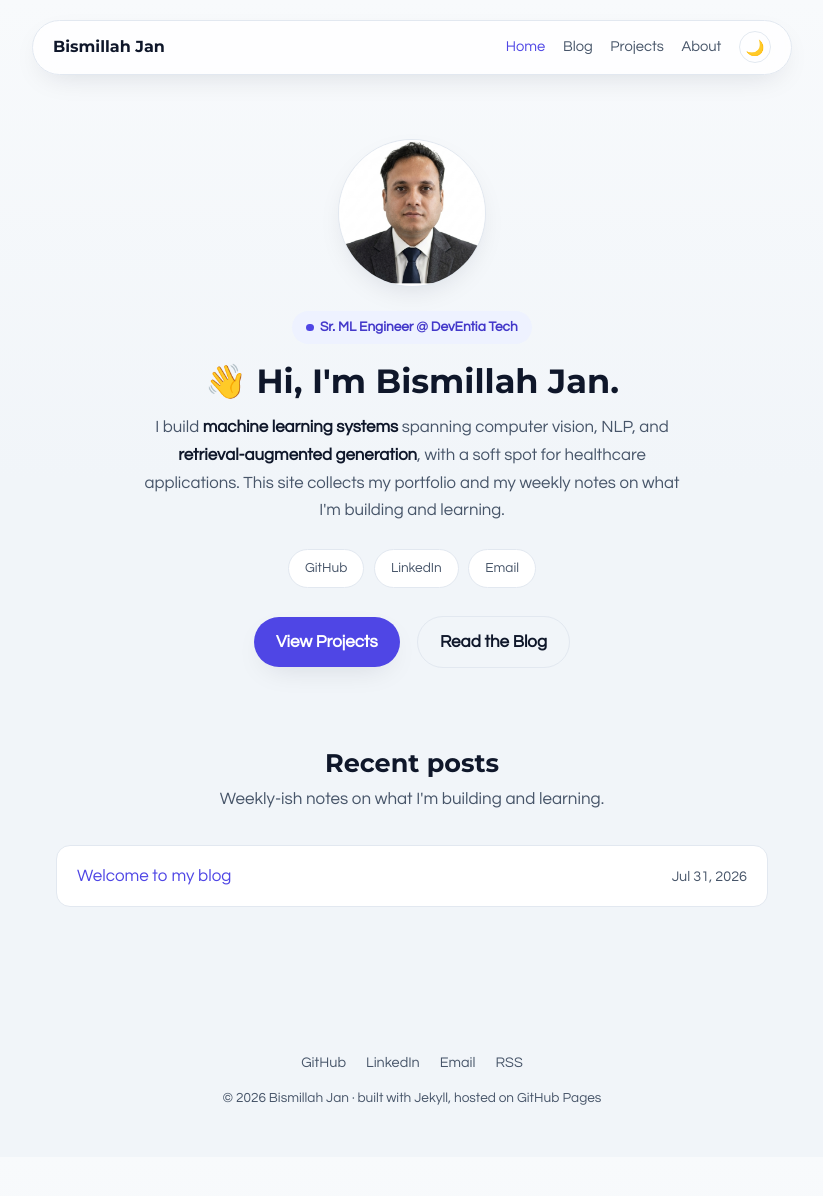
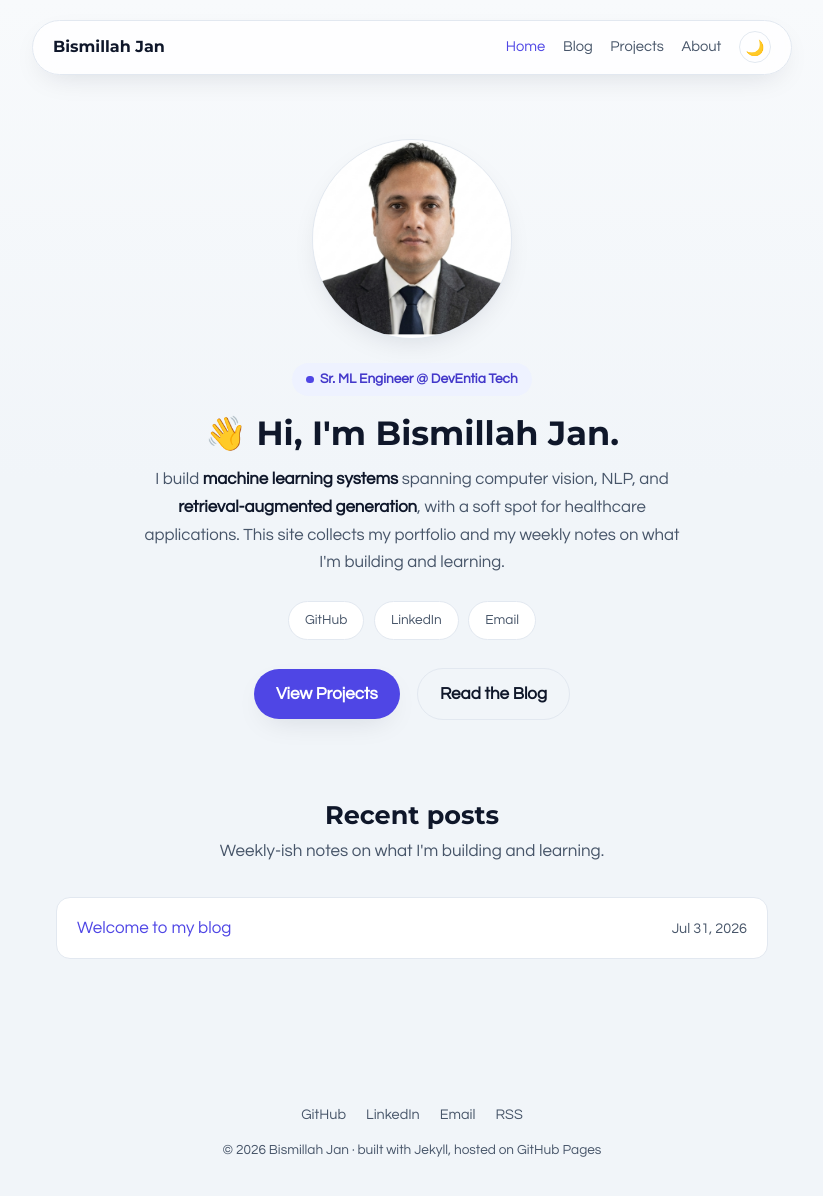
Before and after one commit to Bismillah-Jan/bismillah-jan.github.io, a Jekyll site: the page built from index.html, in a window 1280 px wide and 1209 px high. Shown: the top 1196 px of the window, without its empty margins (228-1051 px from the left). Built offline with Jekyll 4.4.1, drawn with Linux system fonts in a browser that asks for light colours.

Commit message:
Increase hero avatar size to 200px

```diff
--- a/assets/css/style.scss
+++ b/assets/css/style.scss
@@ -175,8 +175,8 @@ main.wrap {
   margin: 0 auto 1.25rem;
 }
 .avatar-hero {
-  width: 148px;
-  height: 148px;
+  width: 200px;
+  height: 200px;
   margin: 0 auto 1.5rem;
 }
 
```
